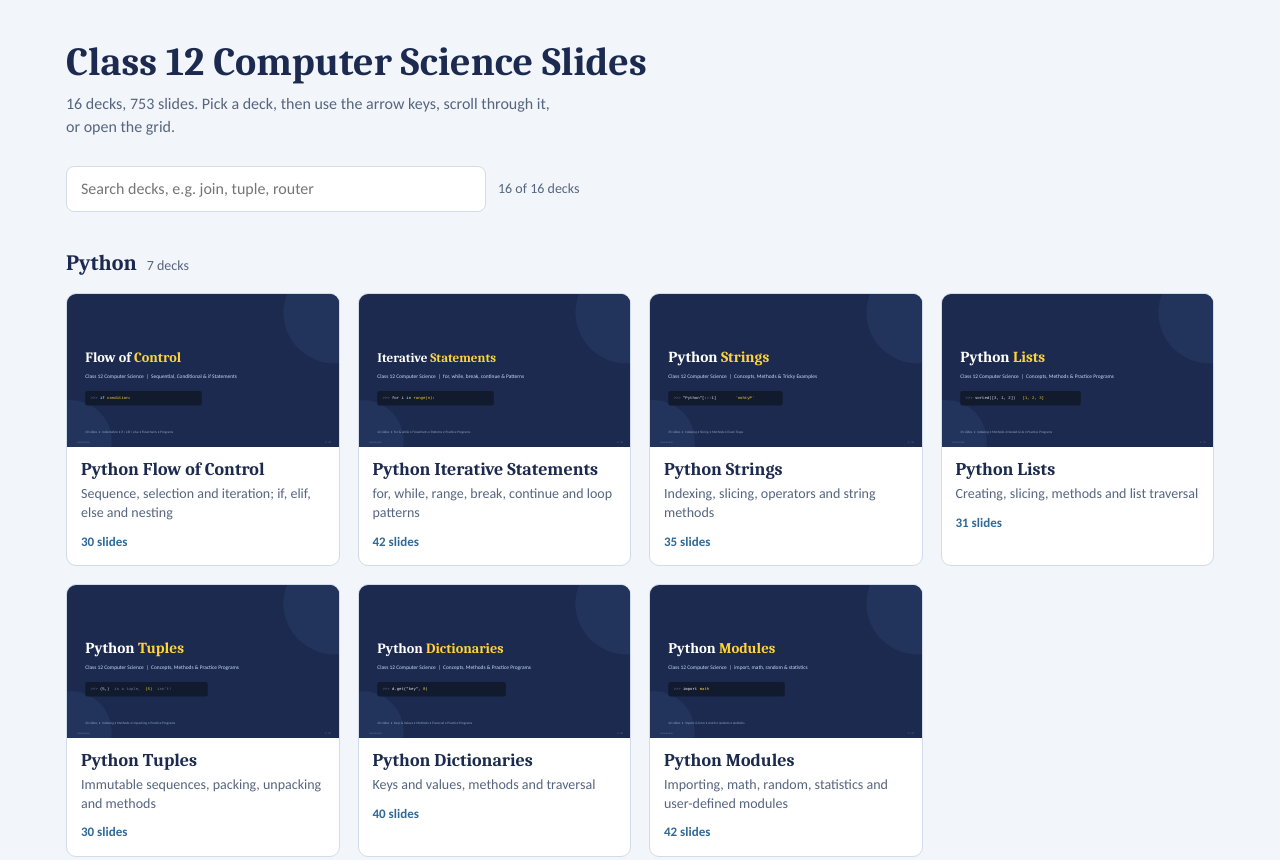
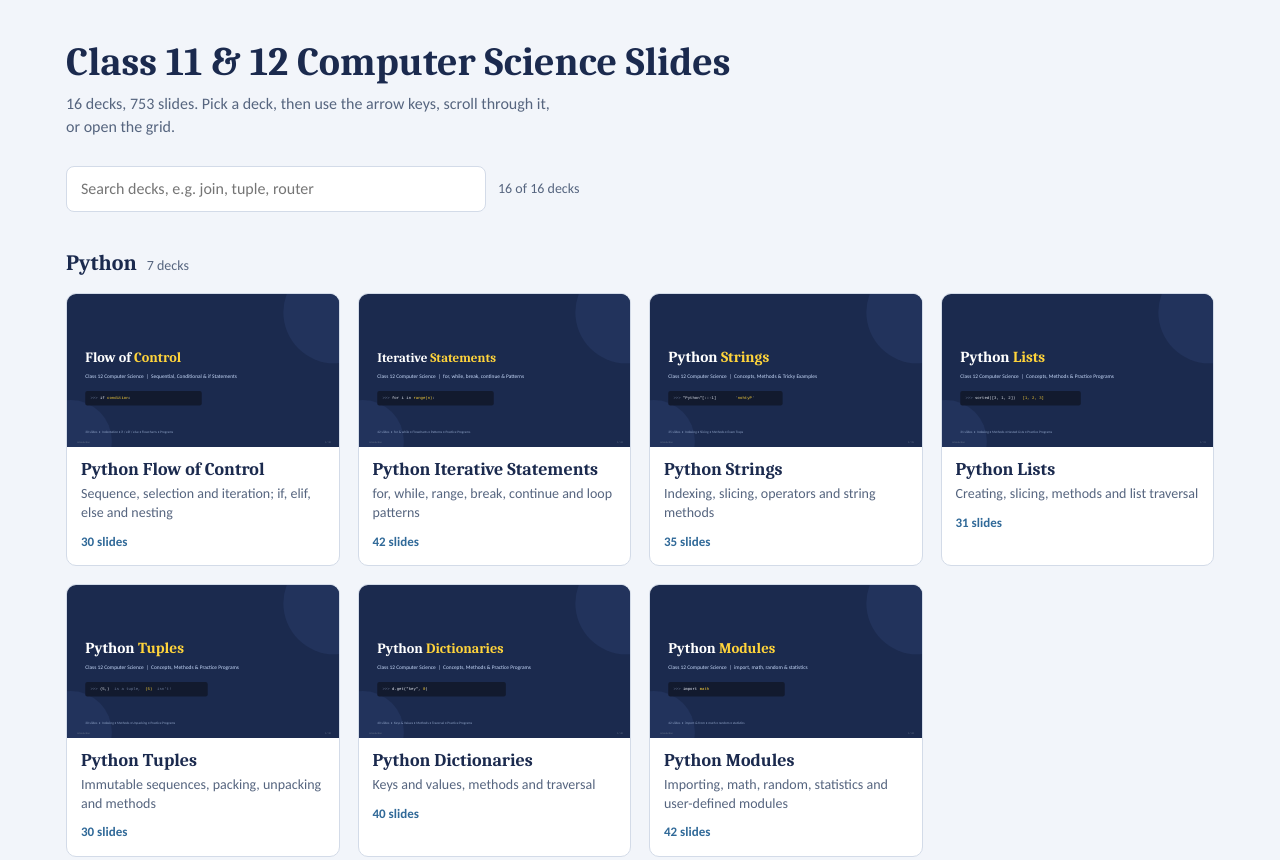
Before and after one commit to sudheercs/cbsecs, a plain HTML site: page docs/index.html in a window 1280 px wide. Shown: the top 860 px of the page. Drawn offline with Linux system fonts and the light colour scheme.

Commit message:
Update header for Computer Science slides

```diff
--- a/docs/index.html
+++ b/docs/index.html
@@ -98,7 +98,7 @@ button,input{font:inherit;color:inherit}
 <body>
 
 <div class="home" id="home">
-  <h1>Class 12 Computer Science Slides</h1>
+  <h1>Class 11 & 12 Computer Science Slides</h1>
   <p class="lede" id="lede"></p>
   <div class="tools">
     <input id="q" type="search" placeholder="Search decks, e.g. join, tuple, router" aria-label="Search decks" autocomplete="off">
```
